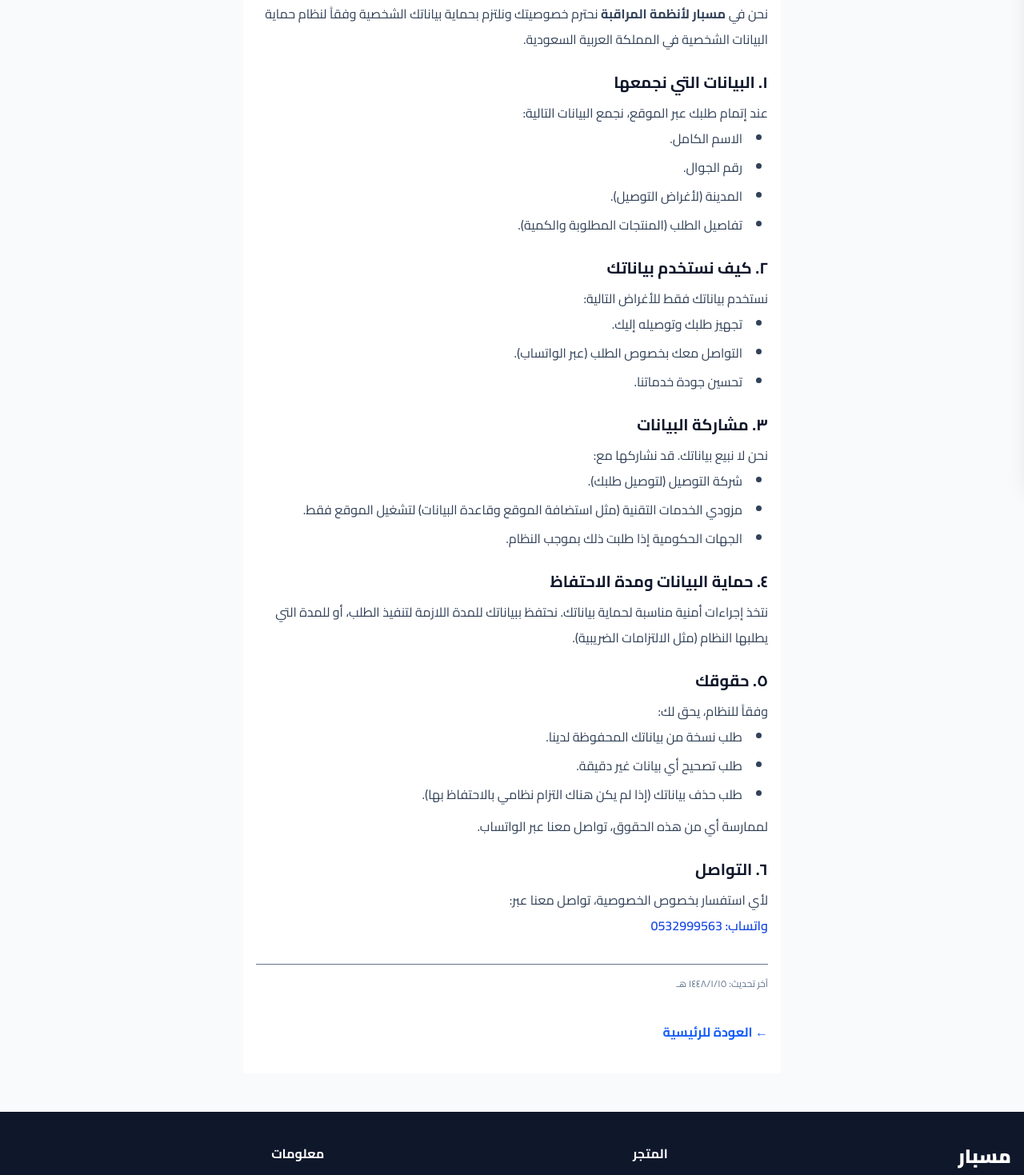
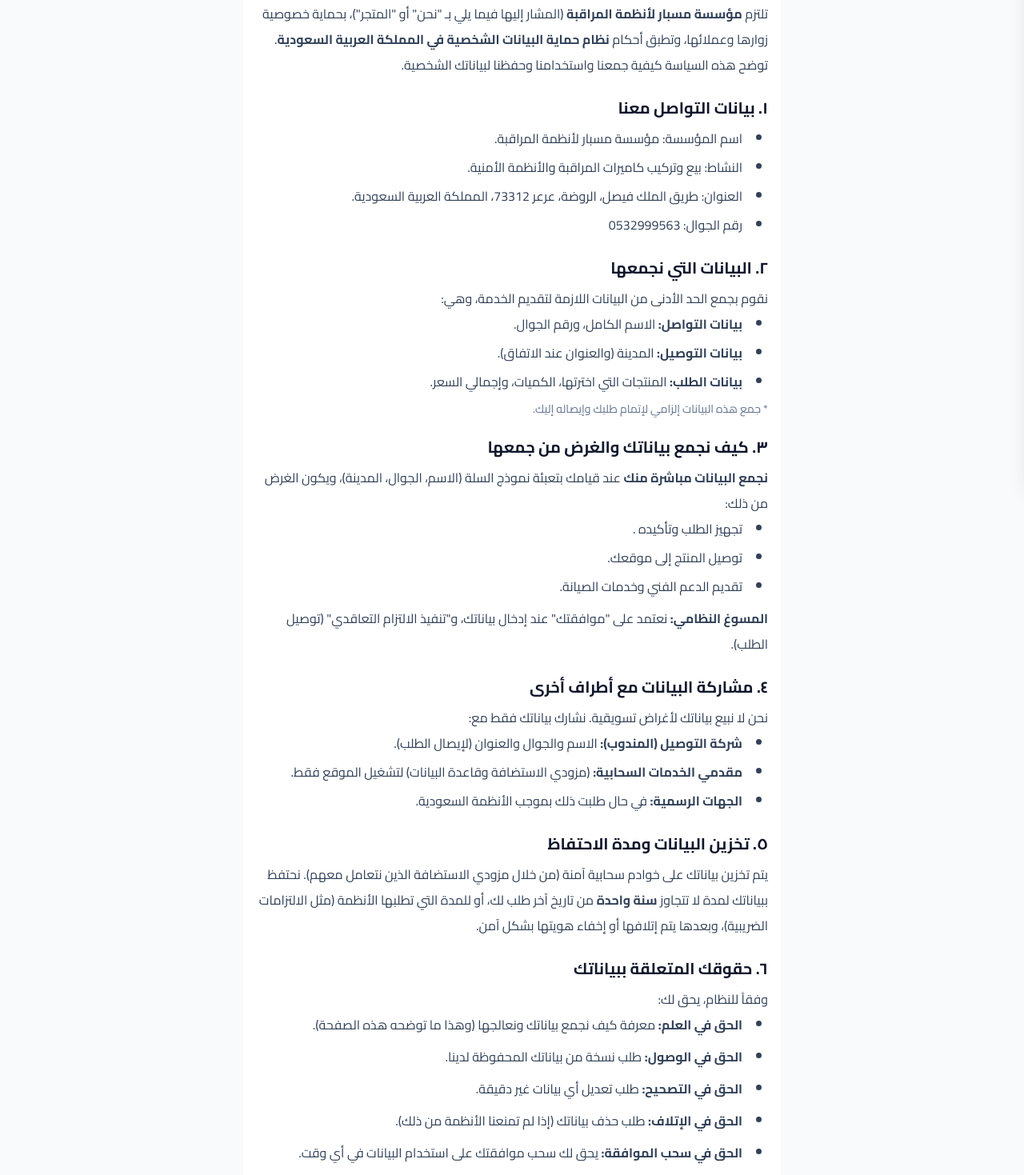
Before and after one commit to ahmadphd1-hue/misbar, a Next.js app: page /info/privacy in a window 1280 px wide. Shown: the part 200-1669 px from the top of the page at 80% size. Built offline with nearby package versions, Linux system fonts and the light colour scheme; no server answers.

Commit message:
Update privacy policy

```diff
--- a/app/info/privacy/page.tsx
+++ b/app/info/privacy/page.tsx
@@ -4,61 +4,81 @@ export default function PrivacyPage() {
   return (
     <main className="max-w-2xl mx-auto px-4 py-10 bg-white min-h-screen">
       <h1 className="text-3xl font-black text-slate-900 mb-6">سياسة الخصوصية</h1>
+
       <div className="text-slate-700 leading-8 space-y-6 text-base">
 
-        <p>نحن في <strong>مسبار لأنظمة المراقبة</strong> نحترم خصوصيتك ونلتزم بحماية بياناتك الشخصية وفقاً لنظام حماية البيانات الشخصية في المملكة العربية السعودية.</p>
+        <p>
+          تلتزم <strong>مؤسسة مسبار لأنظمة المراقبة</strong> (المشار إليها فيما يلي بـ "نحن" أو "المتجر")، بحماية خصوصية زوارها وعملائها، وتطبق أحكام <strong>نظام حماية البيانات الشخصية في المملكة العربية السعودية</strong>. توضح هذه السياسة كيفية جمعنا واستخدامنا وحفظنا لبياناتك الشخصية.
+        </p>
 
         <div>
-          <h2 className="text-xl font-bold text-slate-900 mb-2">١. البيانات التي نجمعها</h2>
-          <p>عند إتمام طلبك عبر الموقع، نجمع البيانات التالية:</p>
+          <h2 className="text-xl font-bold text-slate-900 mb-2">١. بيانات التواصل معنا</h2>
           <ul className="list-disc list-inside space-y-1 mr-2">
-            <li>الاسم الكامل.</li>
-            <li>رقم الجوال.</li>
-            <li>المدينة (لأغراض التوصيل).</li>
-            <li>تفاصيل الطلب (المنتجات المطلوبة والكمية).</li>
+            <li>اسم المؤسسة: مؤسسة مسبار لأنظمة المراقبة.</li>
+            <li>النشاط: بيع وتركيب كاميرات المراقبة والأنظمة الأمنية.</li>
+            <li>العنوان: طريق الملك فيصل، الروضة، عرعر 73312، المملكة العربية السعودية.</li>
+            <li>رقم الجوال: 0532999563</li>
           </ul>
         </div>
 
         <div>
-          <h2 className="text-xl font-bold text-slate-900 mb-2">٢. كيف نستخدم بياناتك</h2>
-          <p>نستخدم بياناتك فقط للأغراض التالية:</p>
+          <h2 className="text-xl font-bold text-slate-900 mb-2">٢. البيانات التي نجمعها</h2>
+          <p>نقوم بجمع الحد الأدنى من البيانات اللازمة لتقديم الخدمة، وهي:</p>
           <ul className="list-disc list-inside space-y-1 mr-2">
-            <li>تجهيز طلبك وتوصيله إليك.</li>
-            <li>التواصل معك بخصوص الطلب (عبر الواتساب).</li>
-            <li>تحسين جودة خدماتنا.</li>
+            <li><strong>بيانات التواصل:</strong> الاسم الكامل، ورقم الجوال.</li>
+            <li><strong>بيانات التوصيل:</strong> المدينة (والعنوان عند الاتفاق).</li>
+            <li><strong>بيانات الطلب:</strong> المنتجات التي اخترتها، الكميات، وإجمالي السعر.</li>
+          </ul>
+          <p className="text-sm text-slate-500 mt-2">* جمع هذه البيانات إلزامي لإتمام طلبك وإيصاله إليك.</p>
+        </div>
+
+        <div>
+          <h2 className="text-xl font-bold text-slate-900 mb-2">٣. كيف نجمع بياناتك والغرض من جمعها</h2>
+          <p><strong>نجمع البيانات مباشرة منك</strong> عند قيامك بتعبئة نموذج السلة (الاسم، الجوال، المدينة)، ويكون الغرض من ذلك:</p>
+          <ul className="list-disc list-inside space-y-1 mr-2">
+            <li>تجهيز الطلب وتأكيده  .</li>
+            <li>توصيل المنتج إلى موقعك.</li>
+            <li>تقديم الدعم الفني وخدمات الصيانة.</li>
+          </ul>
+          <p className="mt-2"><strong>المسوغ النظامي:</strong> نعتمد على "موافقتك" عند إدخال بياناتك، و"تنفيذ الالتزام التعاقدي" (توصيل الطلب).</p>
+        </div>
+
+        <div>
+          <h2 className="text-xl font-bold text-slate-900 mb-2">٤. مشاركة البيانات مع أطراف أخرى</h2>
+          <p>نحن لا نبيع بياناتك لأغراض تسويقية. نشارك بياناتك فقط مع:</p>
+          <ul className="list-disc list-inside space-y-1 mr-2">
+            <li><strong>شركة التوصيل (المندوب):</strong> الاسم والجوال والعنوان (لإيصال الطلب).</li>
+            <li><strong>مقدمي الخدمات السحابية:</strong> (مزودي الاستضافة وقاعدة البيانات) لتشغيل الموقع فقط.</li>
+            <li><strong>الجهات الرسمية:</strong> في حال طلبت ذلك بموجب الأنظمة السعودية.</li>
           </ul>
         </div>
 
         <div>
-          <h2 className="text-xl font-bold text-slate-900 mb-2">٣. مشاركة البيانات</h2>
-          <p>نحن لا نبيع بياناتك. قد نشاركها مع:</p>
-          <ul className="list-disc list-inside space-y-1 mr-2">
-            <li>شركة التوصيل (لتوصيل طلبك).</li>
-            <li>مزودي الخدمات التقنية (مثل استضافة الموقع وقاعدة البيانات) لتشغيل الموقع فقط.</li>
-            <li>الجهات الحكومية إذا طلبت ذلك بموجب النظام.</li>
-          </ul>
+          <h2 className="text-xl font-bold text-slate-900 mb-2">٥. تخزين البيانات ومدة الاحتفاظ</h2>
+          <p>
+            يتم تخزين بياناتك على خوادم سحابية آمنة (من خلال مزودي الاستضافة الذين نتعامل معهم).
+            نحتفظ ببياناتك لمدة لا تتجاوز <strong>سنة واحدة</strong> من تاريخ آخر طلب لك، أو للمدة التي تطلبها الأنظمة (مثل الالتزامات الضريبية)، وبعدها يتم إتلافها أو إخفاء هويتها بشكل آمن.
+          </p>
         </div>
 
         <div>
-          <h2 className="text-xl font-bold text-slate-900 mb-2">٤. حماية البيانات ومدة الاحتفاظ</h2>
-          <p>نتخذ إجراءات أمنية مناسبة لحماية بياناتك. نحتفظ ببياناتك للمدة اللازمة لتنفيذ الطلب، أو للمدة التي يطلبها النظام (مثل الالتزامات الضريبية).</p>
+          <h2 className="text-xl font-bold text-slate-900 mb-2">٦. حقوقك المتعلقة ببياناتك</h2>
+          <p>وفقاً للنظام، يحق لك:</p>
+          <ul className="list-disc list-inside space-y-2 mr-2">
+            <li><strong>الحق في العلم:</strong> معرفة كيف نجمع بياناتك ونعالجها (وهذا ما توضحه هذه الصفحة).</li>
+            <li><strong>الحق في الوصول:</strong> طلب نسخة من بياناتك المحفوظة لدينا.</li>
+            <li><strong>الحق في التصحيح:</strong> طلب تعديل أي بيانات غير دقيقة.</li>
+            <li><strong>الحق في الإتلاف:</strong> طلب حذف بياناتك (إذا لم تمنعنا الأنظمة من ذلك).</li>
+            <li><strong>الحق في سحب الموافقة:</strong> يحق لك سحب موافقتك على استخدام البيانات في أي وقت.</li>
+          </ul>
+          <p className="mt-2">لممارسة أي من هذه الحقوق، يرجى التواصل معنا عبر رقم الجوال الموضح أعلاه، وسيتم الاستجابة لطلبك خلال ٣٠ يوماً كحد أقصى.</p>
         </div>
 
         <div>
-          <h2 className="text-xl font-bold text-slate-900 mb-2">٥. حقوقك</h2>
-          <p>وفقاً للنظام، يحق لك:</p>
-          <ul className="list-disc list-inside space-y-1 mr-2">
-            <li>طلب نسخة من بياناتك المحفوظة لدينا.</li>
-            <li>طلب تصحيح أي بيانات غير دقيقة.</li>
-            <li>طلب حذف بياناتك (إذا لم يكن هناك التزام نظامي بالاحتفاظ بها).</li>
-          </ul>
-          <p className="mt-2">لممارسة أي من هذه الحقوق، تواصل معنا عبر الواتساب.</p>
-        </div>
-
-        <div>
-          <h2 className="text-xl font-bold text-slate-900 mb-2">٦. التواصل</h2>
-          <p>لأي استفسار بخصوص الخصوصية، تواصل معنا عبر:</p>
-          <p className="font-semibold text-blue-700">واتساب: 0532999563</p>
+          <h2 className="text-xl font-bold text-slate-900 mb-2">٧. تقديم الشكاوى</h2>
+          <p>إذا كان لديك أي شكوى بخصوص معالجة بياناتك، يمكنك التواصل معنا وسنعمل على حلها. وفي حال عدم رضاك عن النتيجة، يحق لك تقديم شكوى إلى:</p>
+          <p className="font-semibold mt-1">الهيئة السعودية للبيانات والذكاء الاصطناعي (SDAIA)</p>
+          <p className="text-sm text-slate-500">الرياض، المملكة العربية السعودية - الموقع: sdaia.gov.sa</p>
         </div>
 
         <p className="text-xs text-slate-500 mt-8 pt-4 border-t">آخر تحديث: {new Date().toLocaleDateString('ar-SA')}</p>
```
